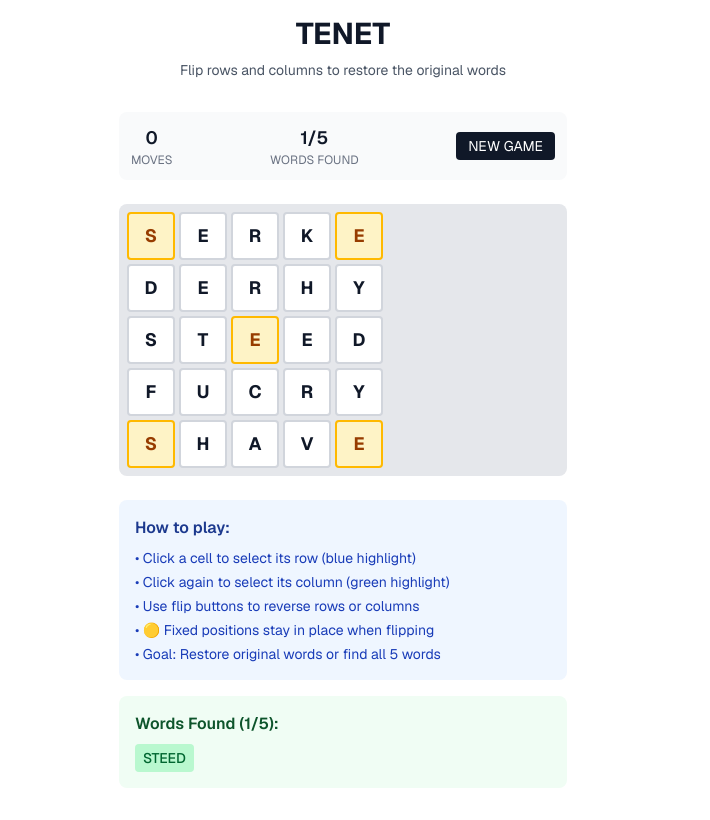
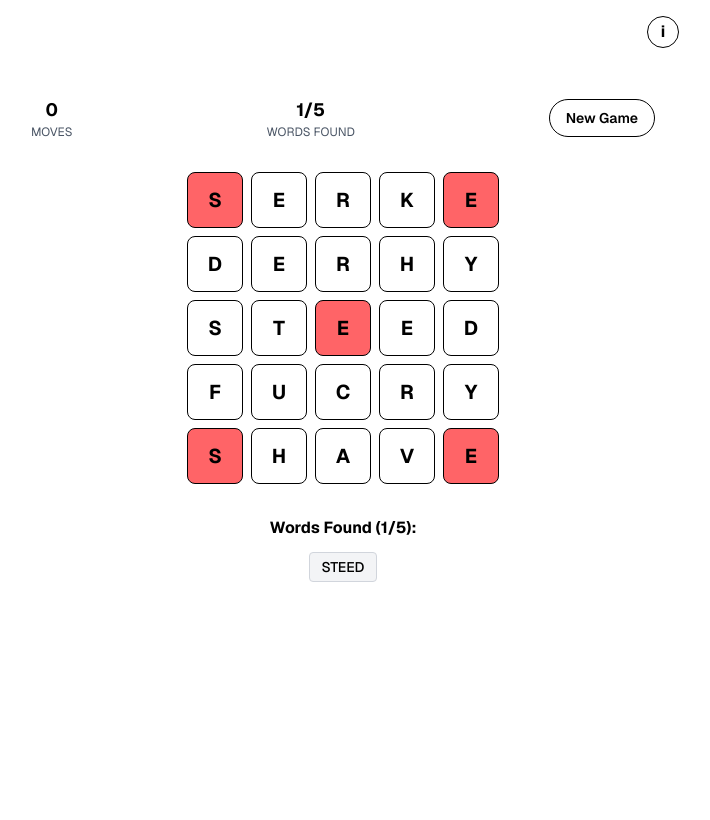
Before and after one commit to carpeadiam-alt/core-frontend-fork, a Next.js app in the folder core-frontend/: page /tenetw in a window 1280 px wide. Shown: the whole page, without its empty margins (297-1007 px from the left). Built offline with nearby package versions, Linux system fonts and the light colour scheme.

Commit message:
tenet ui ux

```diff
--- a/core-frontend/src/app/tenetw/page.tsx
+++ b/core-frontend/src/app/tenetw/page.tsx
@@ -38,7 +38,6 @@ const wordList = [
   "bloke", "vivid", "spill", "chant", "choke", "rupee", "nasty", "mourn", "ahead", "brine"
 ];
 
-
 const fixedPositions = new Set(['0,0', '0,4', '4,0', '4,4', '2,2']);
 
 export default function TenetGame() {
@@ -50,6 +49,8 @@ export default function TenetGame() {
   const [selectionMode, setSelectionMode] = useState<'row' | 'col'>('row');
   const [gameStatus, setGameStatus] = useState<'playing' | 'perfect' | 'all_words'>('playing');
   const [showCelebration, setShowCelebration] = useState(false);
+  const [showHowToPlay, setShowHowToPlay] = useState(false);
+  const [showGameComplete, setShowGameComplete] = useState(false);
 
   // Initialize game
   useEffect(() => {
@@ -90,6 +91,7 @@ export default function TenetGame() {
     setSelectedCell(null);
     setGameStatus('playing');
     setShowCelebration(false);
+    setShowGameComplete(false);
   };
 
   const reverseRowOnBoard = (board: string[][], row: number): string[][] => {
@@ -155,9 +157,11 @@ export default function TenetGame() {
     if (isPerfect) {
       setGameStatus('perfect');
       setShowCelebration(true);
+      setShowGameComplete(true);
     } else if (newSolved.size === 5) {
       setGameStatus('all_words');
       setShowCelebration(true);
+      setShowGameComplete(true);
     }
   };
 
@@ -211,58 +215,119 @@ export default function TenetGame() {
   const highlightedCells = getHighlightedCells();
 
   return (
-    <div className={`${rubik.variable} font-sans min-h-screen bg-white p-4`}>
-      <div className="max-w-md mx-auto">
-        {/* Header */}
-        <div className="text-center mb-8">
-          <h1 className="text-3xl font-bold text-gray-900 mb-2">TENET</h1>
-          <p className="text-gray-600 text-sm">
-            Flip rows and columns to restore the original words
-          </p>
+    <div className={`${rubik.variable} font-sans min-h-screen bg-white`}>
+      {/* Header with Info Button - moved to right side */}
+      <div className="w-full bg-white py-4 px-6">
+        <div className="max-w-2xl mx-auto flex justify-end">
+          <button
+            onClick={() => setShowHowToPlay(true)}
+            className="w-8 h-8 bg-white text-black rounded-full border border-black font-bold hover:bg-gray-50 transition-all flex items-center justify-center"
+          >
+            i
+          </button>
         </div>
+      </div>
 
+      {/* How To Play Popup */}
+      {showHowToPlay && (
+        <div className="fixed inset-0 flex items-center justify-center z-50">
+          <div className="bg-white border-2 border-black p-6 rounded-lg max-w-sm mx-4 relative">
+            <button
+              onClick={() => setShowHowToPlay(false)}
+              className="absolute top-2 right-2 w-6 h-6 bg-white rounded-full flex items-center justify-center text-sm font-bold hover:bg-gray-50"
+            >
+              ×
+            </button>
+            <h2 className="text-xl font-bold mb-4">How to Play</h2>
+            <div className="space-y-3 text-sm">
+              <p>Flip rows and columns to restore the original words.</p>
+              <p>Click a cell to select its row, click again to select its column.</p>
+              <p>Click the circular flip button to reverse the selected row or column.</p>
+              <p>🟡 Yellow cells are fixed positions that won't change when flipping.</p>
+              <p>Goal: Restore the original words or find all 5 words.</p>
+            </div>
+          </div>
+        </div>
+      )}
+
+      {/* Game Complete Popup */}
+      {showGameComplete && (
+        <div className="fixed inset-0 flex items-center justify-center z-50">
+          <div className="bg-white border-2 border-black p-8 rounded-lg max-w-md mx-4 shadow-xl text-center relative">
+            <button
+              onClick={() => setShowGameComplete(false)}
+              className="absolute top-2 right-2 w-6 h-6 bg-white border border-black rounded-full flex items-center justify-center text-sm font-bold hover:bg-gray-50"
+            >
+              ×
+            </button>
+            <h2 className="text-2xl font-bold mb-4">
+              {gameStatus === 'perfect' ? 'Perfect Solution!' : 'Well Done!'}
+            </h2>
+            <p className="mb-6">
+              {gameStatus === 'perfect'
+                ? 'You restored the board to its original state!'
+                : 'You found all the original words!'}
+            </p>
+            <button
+              onClick={initializeGame}
+              className="px-6 py-3 bg-black text-white rounded-lg hover:bg-gray-800 transition-all font-bold"
+            >
+              Play Again
+            </button>
+          </div>
+        </div>
+      )}
+
+      {/* Main Game Content */}
+      <main className="max-w-2xl mx-auto px-6 py-8">
         {/* Game Stats */}
-        <div className="flex justify-between items-center mb-6 bg-gray-50 rounded-lg p-3">
+        <div className="flex justify-between items-center mb-8">
           <div className="text-center">
-            <div className="text-lg font-semibold text-gray-900">{moves}</div>
-            <div className="text-xs text-gray-500">MOVES</div>
+            <div className="text-lg font-bold text-black">{moves}</div>
+            <div className="text-xs text-gray-600">MOVES</div>
           </div>
           <div className="text-center">
-            <div className="text-lg font-semibold text-gray-900">{solvedWords.size}/5</div>
-            <div className="text-xs text-gray-500">WORDS FOUND</div>
+            <div className="text-lg font-bold text-black">{solvedWords.size}/5</div>
+            <div className="text-xs text-gray-600">WORDS FOUND</div>
           </div>
           <button
             onClick={initializeGame}
-            className="px-3 py-1 bg-gray-900 text-white rounded text-sm hover:bg-gray-700 transition-colors"
+            className="px-4 py-2 bg-white text-black rounded-full border border-black hover:bg-gray-50 transition-all font-semibold text-sm"
           >
-            NEW GAME
+            New Game
           </button>
         </div>
 
         {/* Game Board */}
-        <div className="relative mb-6">
+        <div className="relative mb-8">
           {/* Column flip buttons (top) */}
           {selectedCell && selectionMode === 'col' && (
-            <div className="flex justify-center mb-2">
+            <div className="flex justify-center mb-3">
               <button
                 onClick={handleFlip}
-                className="px-4 py-2 bg-blue-500 text-white rounded-lg shadow-lg hover:bg-blue-600 transition-colors font-medium"
+                className="w-10 h-10 bg-black text-white rounded-full flex items-center justify-center hover:bg-gray-800 transition-all"
+                aria-label="Flip column"
               >
-                ↕ FLIP COLUMN
+                <svg xmlns="http://www.w3.org/2000/svg" width="16" height="16" viewBox="0 0 24 24" fill="none" stroke="currentColor" strokeWidth="2" strokeLinecap="round" strokeLinejoin="round">
+                  <path d="M12 3v18M5 7l7-7 7 7M5 17l7 7 7-7" />
+                </svg>
               </button>
             </div>
           )}
 
-          <div className="grid gap-1 bg-gray-200 p-2 rounded-lg">
+          <div className="grid gap-2">
             {currentBoard.map((row, rowIndex) => (
-              <div key={rowIndex} className="flex gap-1 relative">
-                {/* Row flip button (left) */}
+              <div key={rowIndex} className="flex gap-2 relative justify-center">
+                {/* Row flip button (left) - positioned extremely close to prevent going out of view */}
                 {selectedCell && selectionMode === 'row' && selectedCell.startsWith(`${rowIndex},`) && (
                   <button
                     onClick={handleFlip}
-                    className="absolute -left-20 top-1/2 transform -translate-y-1/2 px-3 py-2 bg-blue-500 text-white rounded-lg shadow-lg hover:bg-blue-600 transition-colors font-medium text-sm"
+                    className="absolute left-0 top-1/2 transform -translate-y-1/2 w-10 h-10 bg-black text-white rounded-full flex items-center justify-center hover:bg-gray-800 transition-all -ml-1"
+                    aria-label="Flip row"
                   >
-                    ↔ FLIP
+                    <svg xmlns="http://www.w3.org/2000/svg" width="16" height="16" viewBox="0 0 24 24" fill="none" stroke="currentColor" strokeWidth="2" strokeLinecap="round" strokeLinejoin="round">
+                      <path d="M3 12h18M7 5l-4 7 4 7M17 19l4-7-4-7" />
+                    </svg>
                   </button>
                 )}
 
@@ -278,17 +343,17 @@ export default function TenetGame() {
                       onClick={() => handleCellClick(rowIndex, colIndex)}
                       disabled={gameStatus !== 'playing'}
                       className={`
-                        w-12 h-12 flex items-center justify-center text-lg font-bold rounded
+                        w-14 h-14 flex items-center justify-center text-xl font-bold rounded-lg border
                         transition-all duration-200 transform hover:scale-105
                         ${isFixed
-                          ? 'bg-amber-100 border-2 border-amber-400 text-amber-800'
+                          ? 'bg-red-400 border-black text-black'
                           : isHighlighted
                             ? selectionMode === 'row'
-                              ? 'bg-blue-100 border-2 border-blue-400 text-blue-800'
-                              : 'bg-green-100 border-2 border-green-400 text-green-800'
-                            : 'bg-white border-2 border-gray-300 text-gray-900'
+                              ? 'bg-blue-300 border-blue-400 text-black'
+                              : 'bg-blue-300 border-blue-400 text-black'
+                            : 'bg-white border-black text-black'
                         }
-                        ${isSelected ? 'ring-2 ring-offset-1 ring-purple-400' : ''}
+                        ${isSelected ? 'ring-2 ring-offset-2 ring-purple-400' : ''}
                         ${gameStatus !== 'playing' ? 'cursor-not-allowed opacity-50' : 'cursor-pointer hover:shadow-md'}
                       `}
                     >
@@ -302,60 +367,34 @@ export default function TenetGame() {
 
           {/* Column flip buttons (bottom) */}
           {selectedCell && selectionMode === 'col' && (
-            <div className="flex justify-center mt-2">
+            <div className="flex justify-center mt-3">
               <button
                 onClick={handleFlip}
-                className="px-4 py-2 bg-blue-500 text-white rounded-lg shadow-lg hover:bg-blue-600 transition-colors font-medium"
+                className="w-10 h-10 bg-black text-white rounded-full flex items-center justify-center hover:bg-gray-800 transition-all"
+                aria-label="Flip column"
               >
-                ↕ FLIP COLUMN
+                <svg xmlns="http://www.w3.org/2000/svg" width="16" height="16" viewBox="0 0 24 24" fill="none" stroke="currentColor" strokeWidth="2" strokeLinecap="round" strokeLinejoin="round">
+                  <path d="M12 3v18M5 7l7-7 7 7M5 17l7 7 7-7" />
+                </svg>
               </button>
             </div>
           )}
         </div>
 
-        {/* Instructions */}
-        {gameStatus === 'playing' && (
-          <div className="bg-blue-50 rounded-lg p-4 mb-4">
-            <h3 className="font-semibold text-blue-900 mb-2">How to play:</h3>
-            <ul className="text-sm text-blue-800 space-y-1">
-              <li>• Click a cell to select its row (blue highlight)</li>
-              <li>• Click again to select its column (green highlight)</li>
-              <li>• Use flip buttons to reverse rows or columns</li>
-              <li>• 🟡 Fixed positions stay in place when flipping</li>
-              <li>• Goal: Restore original words or find all 5 words</li>
-            </ul>
-          </div>
-        )}
-
-        {/* Found Words */}
+        {/* Words Found Section - underneath game grid, no background box */}
         {solvedWords.size > 0 && (
-          <div className="bg-green-50 rounded-lg p-4 mb-4">
-            <h3 className="font-semibold text-green-900 mb-2">Words Found ({solvedWords.size}/5):</h3>
-            <div className="flex flex-wrap gap-2">
+          <div className="mb-8 text-center">
+            <h3 className="font-bold text-black mb-3">Words Found ({solvedWords.size}/5):</h3>
+            <div className="flex flex-wrap justify-center gap-2">
               {Array.from(solvedWords).sort().map(word => (
-                <span key={word} className="px-2 py-1 bg-green-200 text-green-800 rounded text-sm font-medium">
+                <span key={word} className="px-3 py-1 bg-gray-100 border border-gray-300 text-black rounded text-sm font-medium">
                   {word}
                 </span>
               ))}
             </div>
           </div>
         )}
-
-        {/* Win Messages */}
-        {gameStatus === 'perfect' && (
-          <div className="bg-yellow-50 border border-yellow-200 rounded-lg p-4 text-center">
-            <h2 className="text-xl font-bold text-yellow-800 mb-2">🎉 Perfect Solution!</h2>
-            <p className="text-yellow-700">You restored the board to its original state!</p>
-          </div>
-        )}
-
-        {gameStatus === 'all_words' && (
-          <div className="bg-green-50 border border-green-200 rounded-lg p-4 text-center">
-            <h2 className="text-xl font-bold text-green-800 mb-2">🎉 Well Done!</h2>
-            <p className="text-green-700">You found all the original words!</p>
-          </div>
-        )}
-      </div>
+      </main>
     </div>
   );
 }
```
